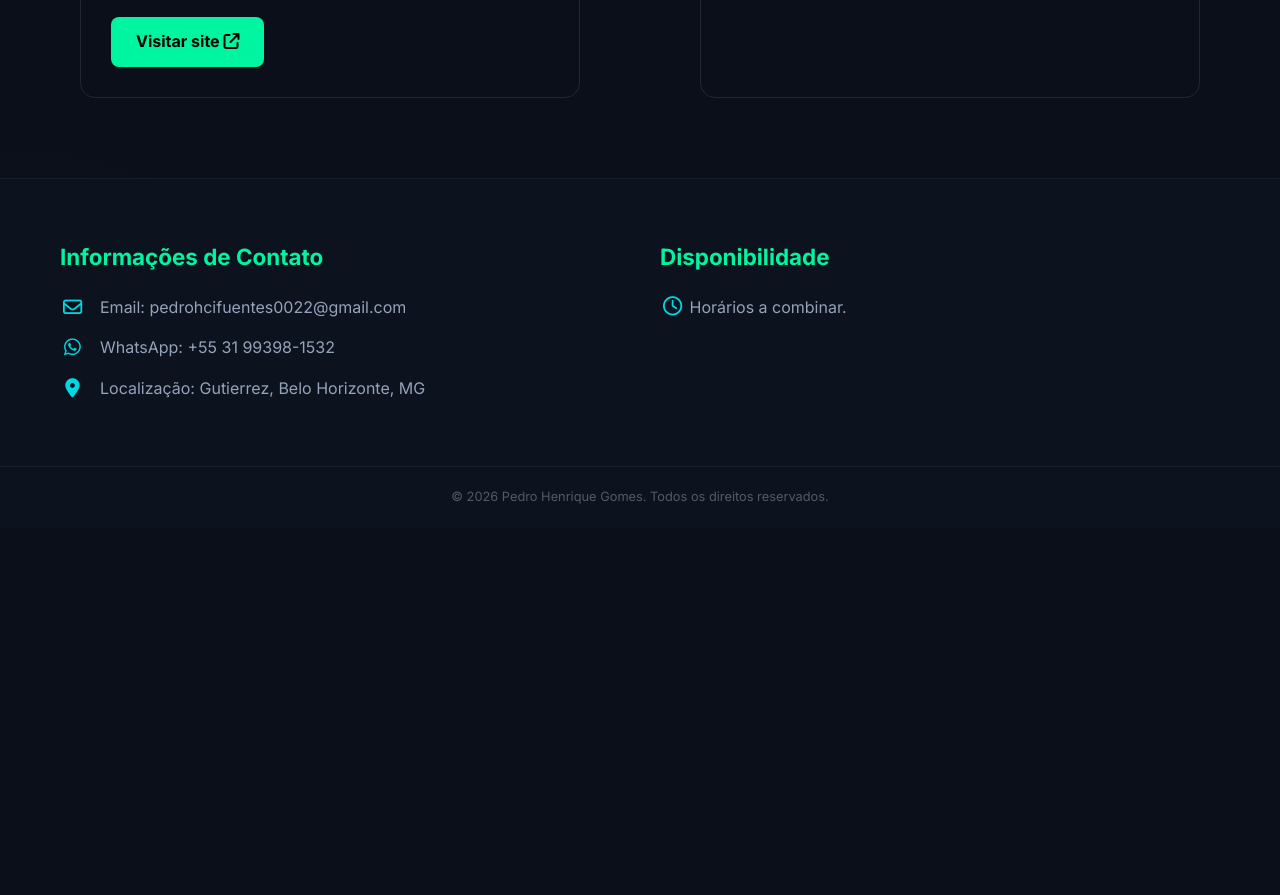
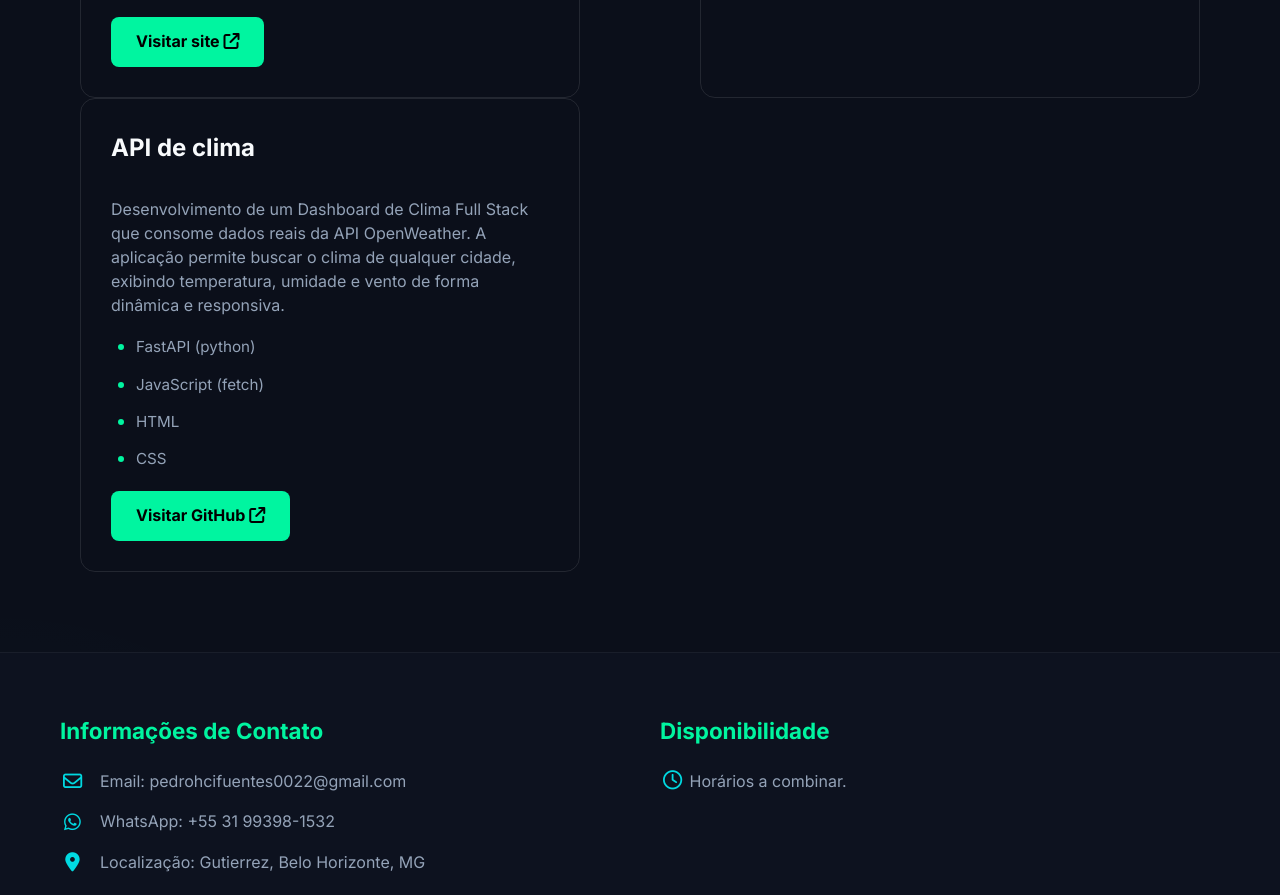
Before and after one commit to pedr01311/curriculo, a plain HTML site: page index.html in a window 1280 px wide. Shown: the part 3567-4462 px from the top of the page. Before the commit the page ends 4095 px from the top, so only its background shows below. Drawn offline with Linux system fonts and the light colour scheme.

Commit message:
Update index.html

```diff
--- a/index.html
+++ b/index.html
@@ -176,6 +176,21 @@
                     </div>
                 </div>
         </div>
+            <div class="card projeto-card">
+                <h2>API de clima</h2>
+                <p>Desenvolvimento de um Dashboard de Clima Full Stack que consome dados reais da API OpenWeather. A aplicação permite buscar o clima de qualquer cidade, exibindo temperatura, umidade e vento de forma dinâmica e responsiva.</p>
+                <ul class="lista-info">
+                    <li>FastAPI (python)</li>
+                    <li>JavaScript (fetch)</li>
+                    <li>HTML</li>
+                    <li>CSS</li>
+                </ul>
+                <div class="actions">
+                    <a href="https://github.com/pedr01311/WeatherAPi" target="_blank" class="btn-projeto">
+                        Visitar GitHub <i class="fa-solid fa-arrow-up-right-from-square"></i>
+                    </a>
+                </div>
+            </div>
     </div>
 </section>
 
```
